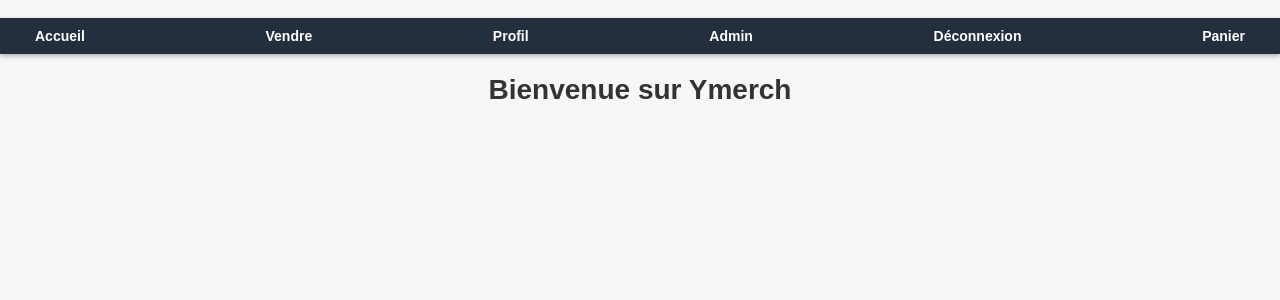
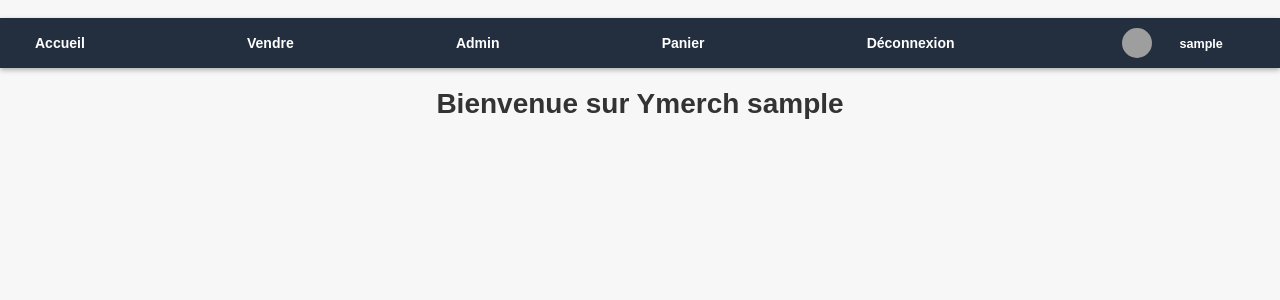
Before and after one commit to Buntasam/YMER, a PHP site: page / in a window 1280 px wide. Shown: the top 300 px of the page. Run offline with PHP 8.4, Linux system fonts and the light colour scheme; the visitor is signed in with stand-in values (Sample User, id 1); data that the repository does not hold is empty; grey boxes are pictures that could not be loaded.

Commit message:
Ajout du titre personnalisé page home, agencement bouton panier, et ajout de la pp dans les cookies

```diff
--- a/src/index.css
+++ b/src/index.css
@@ -55,6 +55,32 @@ header nav a:hover {
     transition: transform 0.3s ease-in-out, color 0.3s ease-in-out;
 }
 
+/* Style pour la section user dans le footer */
+.user-info {
+    display: flex;
+    align-items: center;
+    gap: 10px;
+}
+
+.user-info img.profile-picture {
+    width: 30px;
+    height: 30px;
+    border-radius: 50%;
+    object-fit: cover;
+}
+
+.username-link {
+    color: #fff;
+    font-weight: bold;
+    text-decoration: none;
+}
+
+.username-link:hover {
+    color: #febd69;
+    text-decoration: underline;
+}
+
+
 /* Admin Button */
 .admin-button {
     display: inline-block;
@@ -82,7 +108,7 @@ h1 {
 
 div {
     max-width: 1200px;
-    margin: 20px auto;
+/*    margin: 15px; */
     padding: 0 20px;
     display: grid;
     grid-template-columns: repeat(auto-fill, minmax(300px, 1fr));
@@ -112,9 +138,8 @@ div a {
     font-size: 14px;
     color: #0073bb;
     font-weight: bold;
-    opacity: 0;
+    opacity: 100;
     transform: scale(0.9);
-    animation: fade-in 0.5s ease-in-out forwards;
     animation-delay: 0.4s;
 }
 
@@ -122,16 +147,6 @@ div a:hover {
     color: #ff9900;
     transform: scale(1.1);
     transition: transform 0.3s ease-in-out, color 0.3s ease-in-out;
-}
-
-/* Footer */
-footer {
-    background-color: #232f3e;
-    color: #fff;
-    text-align: center;
-    padding: 15px 0;
-    margin-top: 20px;
-    font-size: 14px;
 }
 
 /* Animations */
--- a/src/index.php
+++ b/src/index.php
@@ -21,20 +21,32 @@ $articles = $stmt->fetchAll();
         <a href="index.php">Accueil</a>
         <?php if (isset($_SESSION['user_id'])): ?>
             <a href="sell.php">Vendre</a>
-            <a href="profile.php">Profil</a>
             <?php if ($_SESSION['role'] === 'admin'): ?>
                 <a href="admin.php">Admin</a>
             <?php endif; ?>
+            <a href="cart.php">Panier</a>
             <a href="logout.php">Déconnexion</a>
+            <div class="user-info">
+                <img src="<?= htmlspecialchars($_SESSION['avatar']) ?>" alt="Photo de profil" class="profile-picture">
+                <a href="profile.php" class="username-link"><?= htmlspecialchars($_SESSION['username']) ?></a>
+            </div>
         <?php else: ?>
             <a href="login.php">Connexion</a>
             <a href="register.php">Inscription</a>
         <?php endif; ?>
-        <a href="cart.php">Panier</a>
+        <!-- Si l'utilisateur est pas connecté, pour que Panier soit affiché a droite -->
+        <?php if (!isset($_SESSION['user_id'])): ?>
+            <a href="cart.php">Panier</a>
+        <?php endif; ?>
     </nav>
 </header>
 
-<h1>Bienvenue sur Ymerch</h1>
+<?php if (isset($_SESSION['user_id'])): ?>
+    <h1>Bienvenue sur Ymerch <?= htmlspecialchars($_SESSION['username']) ?></h1>
+    <?php else: ?>
+        <h1>Bienvenue sur Ymerch</h1>
+    <?php endif; ?>
+
 <div class="products-container">
     <?php foreach ($articles as $article): ?>
         <div class="product-card">
--- a/src/login.php
+++ b/src/login.php
@@ -15,6 +15,7 @@ if ($_SERVER["REQUEST_METHOD"] == "POST") {
         $_SESSION["user_id"] = $user["id"];
         $_SESSION["username"] = $user["username"];
         $_SESSION["role"] = $user["role"];
+        $_SESSION['avatar'] = $user['avatar'];
 
         // Si "Se souvenir de moi" est coché, on crée un cookie valable 7 jours
         if ($remember) {
--- a/src/profile.php
+++ b/src/profile.php
@@ -90,12 +90,12 @@ $user = $stmt->fetch();
             <?php if ($_SESSION['role'] === 'admin'): ?>
                 <a href="admin.php">Admin</a>
             <?php endif; ?>
+            <a href="cart.php">Panier</a>
             <a href="logout.php">Déconnexion</a>
         <?php else: ?>
             <a href="login.php">Connexion</a>
             <a href="register.php">Inscription</a>
         <?php endif; ?>
-        <a href="cart.php">Panier</a>
     </nav>
 </header>
 
```
